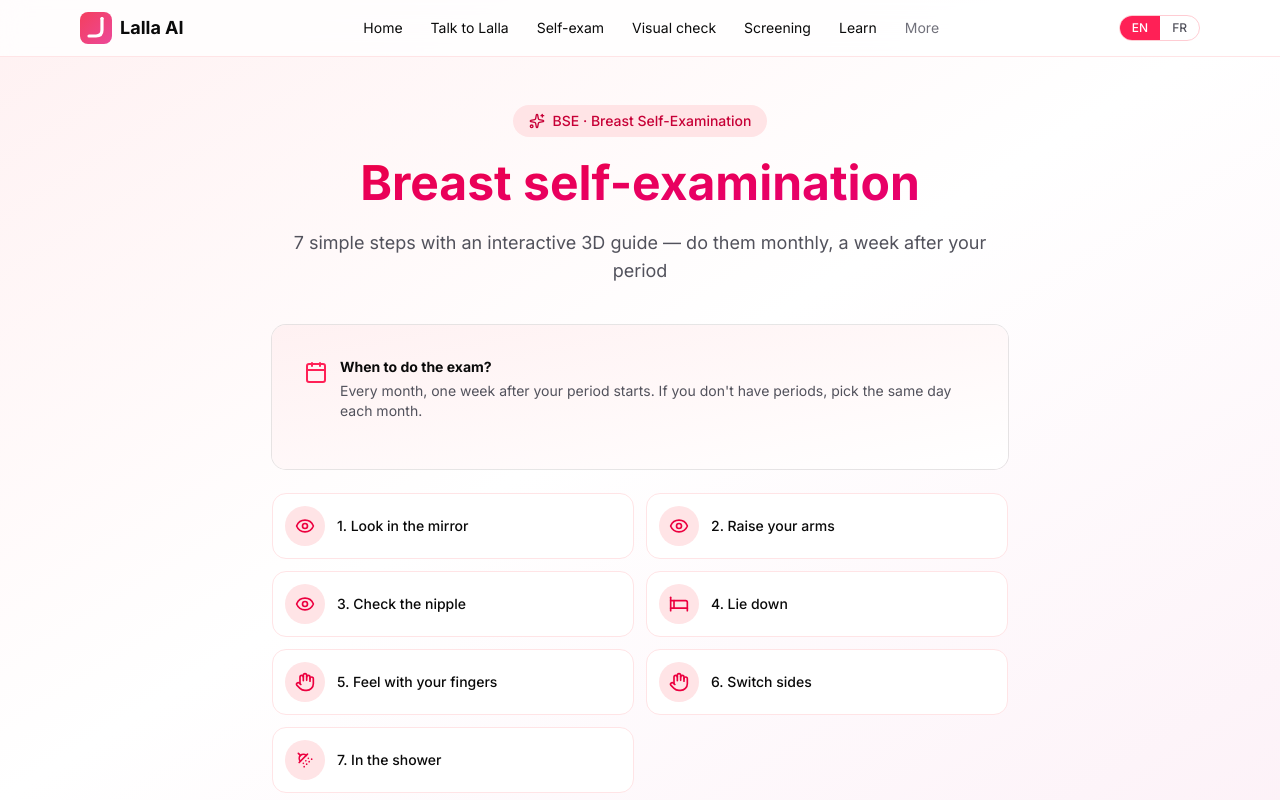
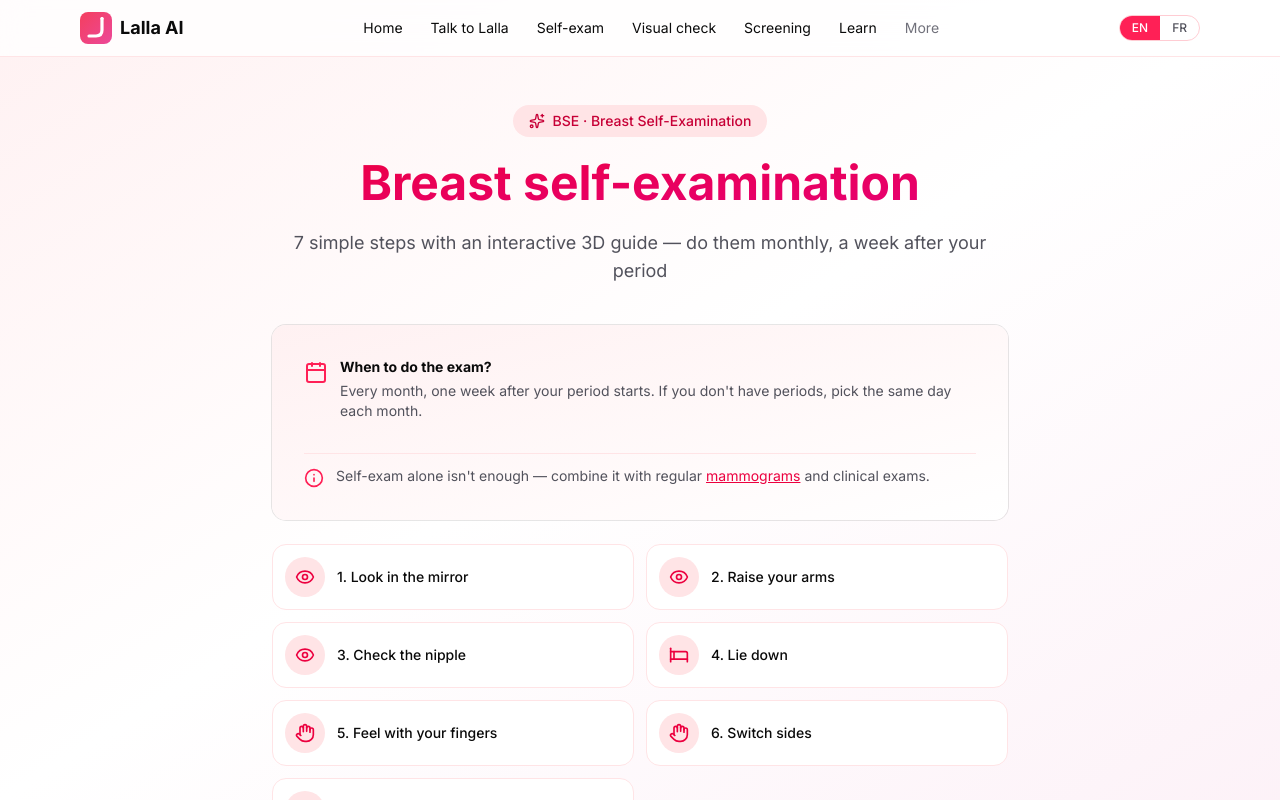
Before and after one commit to Baounna/lalla-ai, a Next.js app: page /check in a window 1280 px wide. Shown: the top 800 px of the page. Built offline with nearby package versions, Linux system fonts and the light colour scheme.

Commit message:
/check: add NBCF-aligned note that self-exam complements mammograms + clinical exams

```diff
--- a/src/app/check/page.tsx
+++ b/src/app/check/page.tsx
@@ -5,7 +5,7 @@ import { useLang } from "@/lib/language";
 import { Card } from "@/components/ui/card";
 import { Button } from "@/components/ui/button";
 import { Badge } from "@/components/ui/badge";
-import { ChevronLeft, ChevronRight, CheckCircle2, AlertCircle, Calendar, Sparkles, Eye, Hand, ShowerHead, Bed, Box } from "lucide-react";
+import { ChevronLeft, ChevronRight, CheckCircle2, AlertCircle, Calendar, Sparkles, Eye, Hand, ShowerHead, Bed, Box, Info } from "lucide-react";
 import Link from "next/link";
 import dynamic from "next/dynamic";
 
@@ -52,6 +52,22 @@ export default function CheckPage() {
                   : "Every month, one week after your period starts. If you don't have periods, pick the same day each month."}
               </p>
             </div>
+          </div>
+          <div className="flex items-start gap-3 pt-3 border-t border-rose-100 dark:border-rose-900">
+            <Info className="h-5 w-5 text-rose-500 mt-0.5 flex-shrink-0" />
+            <p className="text-sm text-zinc-600 dark:text-zinc-300">
+              {lang === "fr" ? (
+                <>
+                  L&apos;auto-examen ne suffit pas à lui seul : associez-le à une{" "}
+                  <Link href="/screening" className="text-rose-600 dark:text-rose-300 underline">mammographie</Link> et à un examen clinique réguliers.
+                </>
+              ) : (
+                <>
+                  Self-exam alone isn&apos;t enough — combine it with regular{" "}
+                  <Link href="/screening" className="text-rose-600 dark:text-rose-300 underline">mammograms</Link> and clinical exams.
+                </>
+              )}
+            </p>
           </div>
         </Card>
 
```
